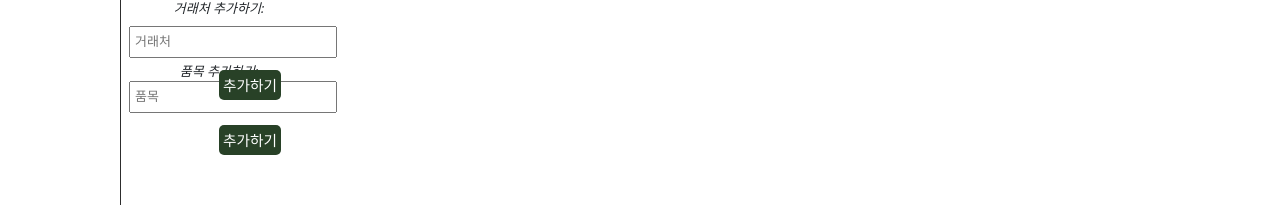
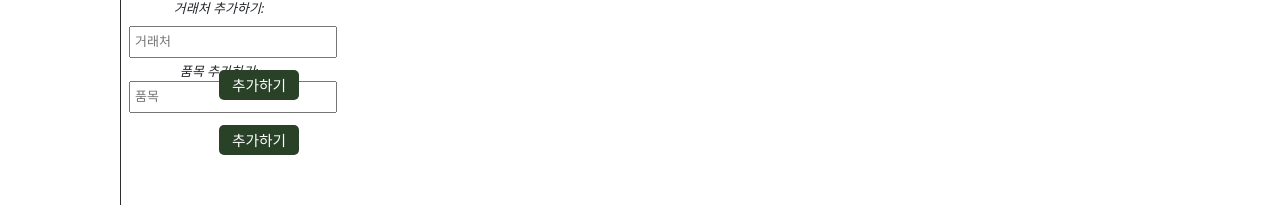
Before and after one commit to Abudevoloper/SunMi, a Vue app: page /open-category in a window 1280 px wide. Shown: the part 191-396 px from the top of the page. Built offline with nearby package versions, Linux system fonts and the light colour scheme.

Commit message:
edit create category

```diff
--- a/src/components/CategoryPage.vue
+++ b/src/components/CategoryPage.vue
@@ -20,14 +20,14 @@
         </div>
         <div class="right-category-page">
 
-                <div>
+                <div class="w-100">
                     <form class="form" @submit.prevent="flycategory">
                         <em> 거래처 추가하기:</em><br>
                         <input type="text" class="m-2 p-1 mb-1" v-model="newCategory.name" placeholder="거래처" required>
-                        <label class="saving-click mt-2 p-1">추가하기</label>
+                        <label class="saving-click mt-2 p-1 ">추가하기</label>
                     </form>
                 </div>
-                <div class="">
+                <div class="w-100">
                     <form @submit.prevent="flyproduct_category">
                         <em>품목 추가하기:</em><br> <input type="text" class="m-2 p-1 mt-0"
                                                          v-model="newProductCategory.name" placeholder="품목" required>
@@ -38,7 +38,7 @@
         </div>
 
     <div class="box-bottom">
-        <h6 class="background-fixed ">
+        <h6 class="background-fixed">
             운행중 차량 특이사항:
         </h6>
 
@@ -138,7 +138,8 @@ strong {
 }
 
 .saving-click {
-    position: fixed;
+    width: 80px;
+    position: absolute;
     background: #284127;
     border-radius: 5px;
     color: white;
@@ -146,7 +147,7 @@ strong {
 }
 
 .saving-click:hover {
-    background: #3f623e;
+    background: #192519;
     color: #def6ed;
 }
 
```
